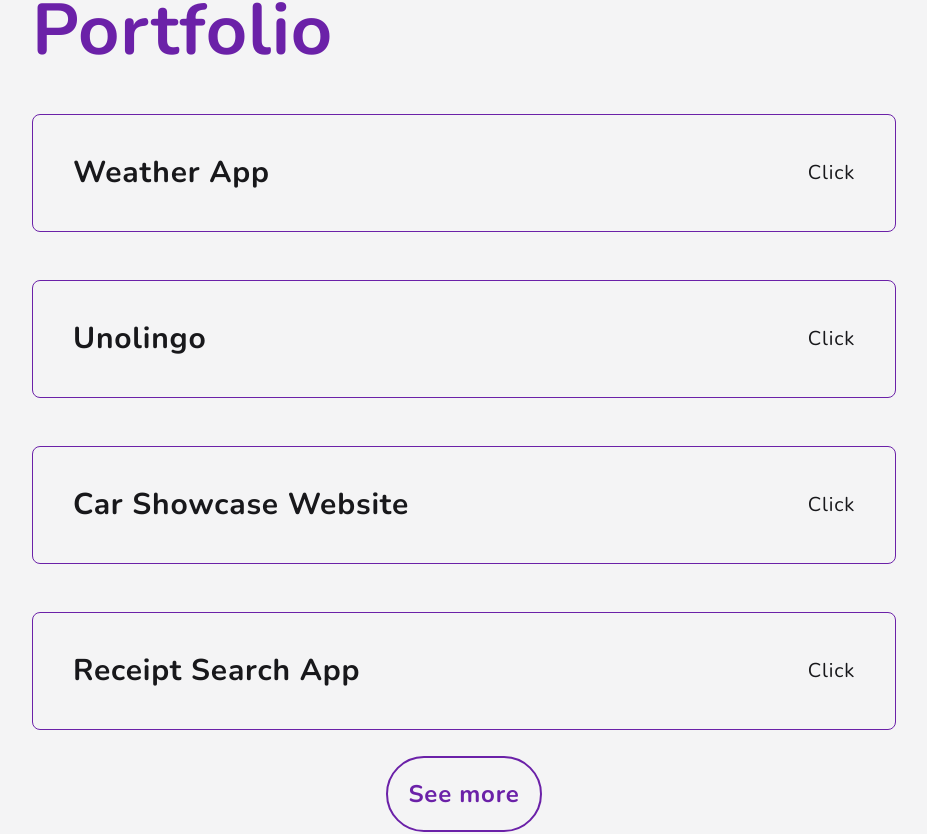
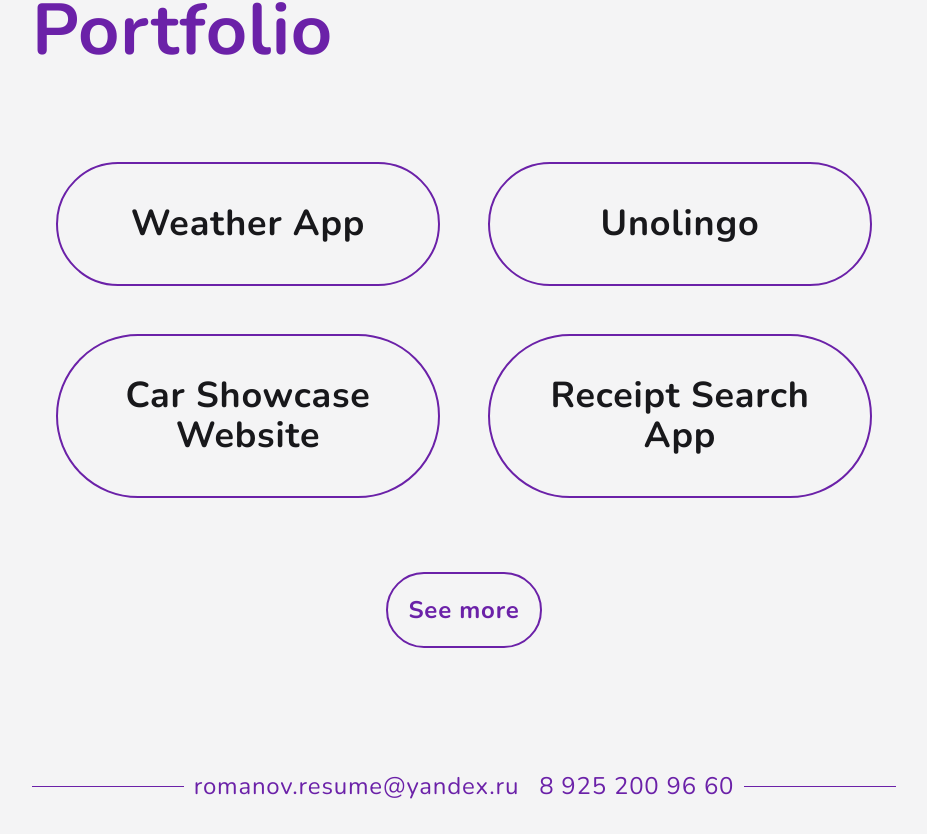
Before and after one commit to PICKLEGENT/ar23-portfolio-website, a React (Vite) app: page / in a window 1280 px wide. Shown: the part 2094-2928 px from the top of the page, without its empty margins (176-1103 px from the left). Built offline with nearby package versions, Linux system fonts and the light colour scheme.

Commit message:
Portfolio page

```diff
--- a/src/pages/Home.tsx
+++ b/src/pages/Home.tsx
@@ -51,18 +51,21 @@ const Home = () => {
                     </div>
                 </section>
                 <section className="mt-36">
-                    <div className="mb-12">
+                    <div>
                         <CustomHeading title={t('homeCustomHeading_4')} />
                     </div>
-                    {listOfProjects.map((project) => (
-                        <Link to='/' key={project} className="flex justify-between items-center mt-12 p-10 text-zinc-900 dark:text-neutral-100 border border-purple-800 dark:border-yellow-400 rounded-lg">
-                            <h1 className="font-bold text-3xl">
-                                {project}
-                            </h1>
-                            <p className="text-xl capitalize">{t('homeClick')}</p>
-                        </Link>
-                    ))}
-                    <div className="mt-12 text-center font-bold text-2xl text-purple-800 dark:text-yellow-400">
+                    <div className="flex flex-wrap justify-center mt-24 gap-12">
+                        {listOfProjects.map((project) => (
+                            <Link to='/portfolio'
+                                key={project}
+                                className="flex justify-center items-center text-center p-10 w-96 text-zinc-900 dark:text-neutral-100 border-2 border-purple-800 dark:border-yellow-400 rounded-full">
+                                <h1 className="font-bold text-4xl">
+                                    {project}
+                                </h1>
+                            </Link>
+                        ))}
+                    </div>
+                    <div className="mt-24 text-center font-bold text-2xl text-purple-800 dark:text-yellow-400">
                         <Link to='/contact' className="p-5 border-2 border-purple-800 dark:border-yellow-400 rounded-full">{t('homeLink')}</Link>
                     </div>
                 </section>
--- a/src/pages/Portfolio.tsx
+++ b/src/pages/Portfolio.tsx
@@ -14,27 +14,28 @@ const Portfolio = () => {
             </Helmet>
             <main className="px-16 lg:px-52 py-16 tracking-wider bg-neutral-100 dark:bg-zinc-900">
                 <Header />
-                <section className="mt-14 text-center">
+                <section className="mt-36 text-center">
                     <CustomHeading title={t('portfolioCustomHeading')} />
                 </section>
                 <section>
-                    <div className="flex flex-wrap justify-between items-center">
+                    <div className="flex flex-wrap justify-center mt-24 gap-12">
                         {portfolio.map((project, index) => (
                             <div
                                 key={index}
                                 style={{
                                     background: `${portfolio ? `URL(${project.projectPreview})` : 'transparent'}`,
-                                    backgroundSize: 'cover',
+                                    backgroundSize: 'contain',
                                     backgroundRepeat: 'no-repeat',
-                                    backgroundPosition: 'center'
+                                    backgroundPosition: 'top'
                                 }}
-                                className="flex justify-center items-center mt-12 w-[400px] h-[250px] border border-purple-800 dark:border-yellow-400 rounded-lg"
+                                className="flex justify-start items-end lg:w-[600px] lg:h-[400px] border-2 border-purple-800 dark:border-yellow-400 rounded-lg overflow-hidden"
                             >
                                 <h1
-                                    className="p-2.5 text-3xl text-purple-800 dark:text-yellow-400 border border-purple-800 dark:border-yellow-400 bg-neutral-100 dark:bg-zinc-900 rounded-lg">
+                                    className="p-5 w-full font-bold text-4xl text-zinc-900 dark:text-neutral-100 border-t-2 border-purple-800 dark:border-yellow-400 bg-neutral-100 dark:bg-zinc-900">
                                     {project.projectName}
                                 </h1>
                             </div>
+
                         ))}
                     </div>
                 </section>
```
